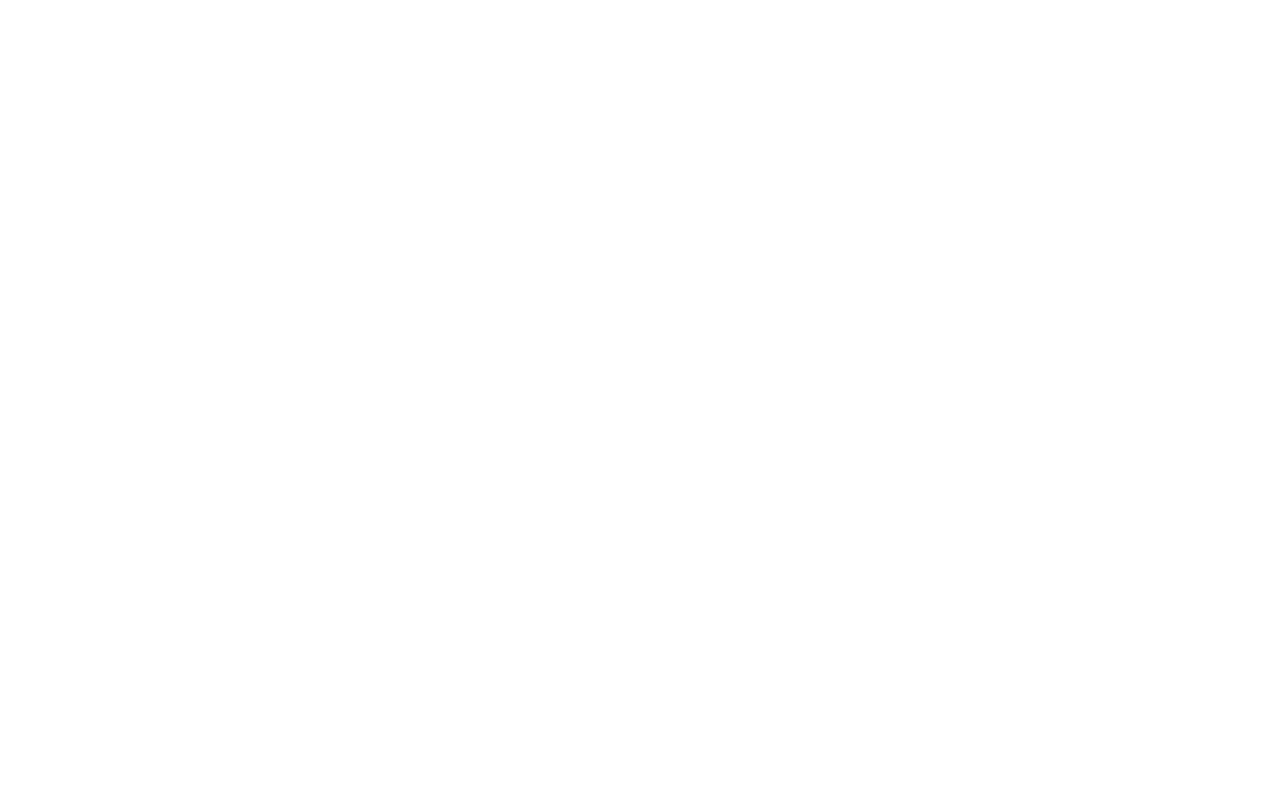
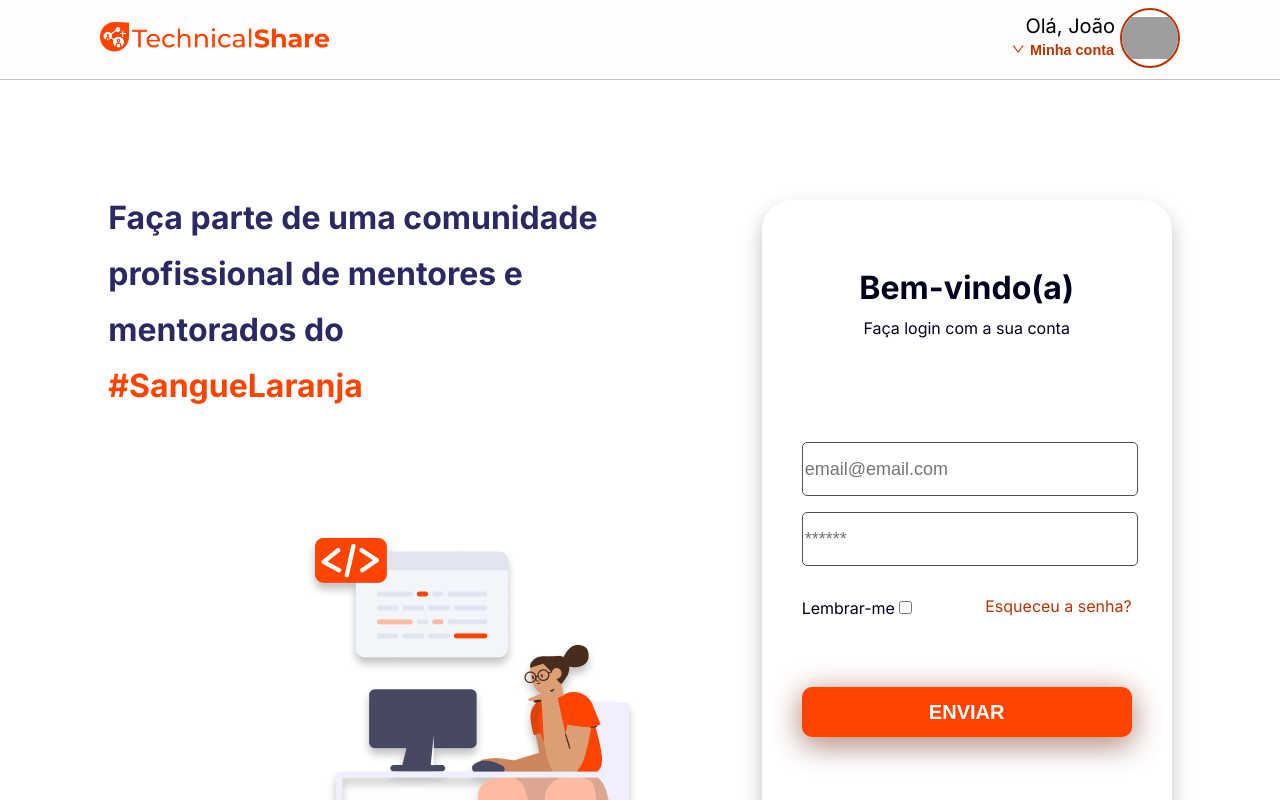
Before and after one commit to ThomasNdSR/technical-share-squad5, a React (Create React App) app in the folder front-end/: page /auth in a window 1280 px wide. Before the commit this address had no page. Shown: the top 800 px of the page. Built offline with nearby package versions, Linux system fonts and the light colour scheme; grey boxes are pictures that could not be loaded.

Commit message:
feat: signin/signup components, input validation

```diff
--- a/front-end/package.json
+++ b/front-end/package.json
@@ -16,11 +16,12 @@
     "react-router-dom": "^6.3.0",
     "react-scripts": "5.0.0",
     "react-toastify": "^8.2.0",
-    "web-vitals": "^2.1.4"
+    "web-vitals": "^2.1.4",
+    "yup": "^0.32.11"
   },
   "scripts": {
     "start": "react-scripts start",
-    "server":"nodemon ../back-end/src/server.js",
+    "server": "nodemon ../back-end/src/server.js",
     "build": "react-scripts build",
     "test": "react-scripts test",
     "eject": "react-scripts eject"
--- /dev/null
+++ b/front-end/src/pages/Authentication/SignIn/index.jsx
@@ -0,0 +1,72 @@
+import { useForm } from "react-hook-form";
+import { yupResolver } from "@hookform/resolvers/yup";
+import * as yup from "yup";
+import "./styles.css";
+
+export const SignIn = ({ toggleComponents }) => {
+  const schema = yup.object().shape({
+    email: yup.string().email().required(),
+    password: yup.string().required(),
+  });
+  const {
+    register,
+    handleSubmit,
+    formState: { errors },
+  } = useForm({
+    resolver: yupResolver(schema),
+  });
+
+  const onSubmit = (data) => {
+    console.log(data);
+  };
+
+  return (
+    <div className="login__component__container">
+      <div className="login__component">
+        <span className="greeting">
+          <h2>Bem-vindo(a)</h2>
+          <p>Faça login com a sua conta</p>
+        </span>
+
+        <form className="login__form" onSubmit={handleSubmit(onSubmit)}>
+          <input
+            className="input__email"
+            placeholder="email@email.com"
+            type="email"
+            name="email"
+            {...register("email", { required: true })}
+          />
+          {errors.email && (
+            <span className="input__error">Campo obrigatório</span>
+          )}
+          <input
+            className="input__senha"
+            placeholder="******"
+            type="password"
+            name="password"
+            {...register("password", { required: true })}
+          />
+          {errors.password && (
+            <span className="input__error">Campo obrigatório</span>
+          )}
+
+          <span className="naosei">
+            <label className="lembrar-me" htmlFor="lembrar-me">
+              Lembrar-me
+              <input type="checkbox" name="lembrar-me" id="lembrar-me" />
+            </label>
+            <p className="forgot__password">Esqueceu a senha?</p>
+          </span>
+          <input className="submit" type="submit" value="ENVIAR" />
+        </form>
+
+        <p className="first__access">
+          Primeiro acesso?{" "}
+          <button className="click__here" onClick={toggleComponents}>
+            Clique aqui!
+          </button>
+        </p>
+      </div>
+    </div>
+  );
+};
--- a/front-end/src/pages/SignIn/styles.css
+++ b/front-end/src/pages/Authentication/SignIn/styles.css
@@ -1,43 +1,17 @@
-.flexbox__container {
+.login__component__container {
   display: flex;
-  justify-content: space-between;
-  flex-direction: row;
-  padding-top: 230px;
-  width: 1400px;
-  margin: 0 auto;
-}
-
-.login__page__headline {
-  display: flex;
-  flex-direction: column;
-  text-align: left;
-  width: 545px;
-  margin-bottom: 90px;
-  line-height: 56px;
-  font-size: 40px;
-}
-
-.headline {
-  color: var(--secondary-02);
-}
-
-.headline p {
-  color: var(--primary-01);
-}
-
-.login__ilustration {
-  align-self: flex-end;
-  padding-top: 180px;
+  justify-content: center;
+  align-items: center;
 }
 
 .login__component {
   color: var(--neutral-02);
-  width: 460px;
+  width: 330px;
   height: 620px;
   display: flex;
   flex-direction: column;
   justify-content: center;
-  padding: 90px 70px;
+  padding: 40px;
   background: #ffffff;
   box-shadow: 0px 10px 20px rgba(0, 0, 0, 0.25);
   border-radius: 30px;
@@ -49,15 +23,23 @@
 }
 .greeting h2 {
   padding-bottom: 1rem;
+  font-size: 2rem;
 }
 
+.input__name,
 .input__email,
 .input__senha {
-  width: 410px;
-  height: 70px;
+  width: 100%;
+  height: 50px;
   border: 1px solid #535050;
   border-radius: 5px;
-  padding: 0 20px;
+  font-size: large;
+  margin-top: 1rem;
+}
+
+.input__error {
+  color: red;
+  font-size: small;
   margin-bottom: 1rem;
 }
 
@@ -65,18 +47,24 @@
   display: flex;
   flex-direction: row;
   justify-content: space-between;
+  margin-top: 2rem;
 }
 
-.forgot__password,
+.forgot__password {
+  color: var(--primary-03);
+}
 .click__here {
   text-decoration: none;
-  color: var(--primary-01);
+  color: var(--primary-03);
+  font-weight: bold;
+  border: none;
+  background-color: transparent;
 }
 
 .submit {
   border: none;
-  width: 450px;
-  height: 70px;
+  width: 100%;
+  height: 50px;
   background: var(--primary-01);
   box-shadow: 0px 4px 30px rgba(185, 50, 0, 0.4),
     0px 10px 30px rgba(0, 0, 0, 0.25);
--- /dev/null
+++ b/front-end/src/pages/Authentication/SignUp/index.jsx
@@ -0,0 +1,95 @@
+import { useForm } from "react-hook-form";
+import { yupResolver } from "@hookform/resolvers/yup";
+import * as yup from "yup";
+import { api } from "../../../services/api";
+import "./styles.css";
+
+export const SignUp = () => {
+  const schema = yup.object().shape({
+    name: yup.string().required(),
+    email: yup.string().email().required(),
+    password: yup.string().required(),
+  });
+
+  const {
+    register,
+    handleSubmit,
+    formState: { errors },
+  } = useForm({
+    resolver: yupResolver(schema),
+  });
+
+  const onSubmit = (data) => {
+    signUp(data);
+  };
+
+  const signUp = async (data) => {
+    try {
+      const response = await api.post("/user/create", data);
+      console.log(response);
+    } catch (error) {
+      console.log(error);
+    }
+  };
+
+  return (
+    <div className="login__component__container">
+      <div className="login__component">
+        <span className="greeting">
+          <h2>Cadastre-se</h2>
+          <p>Para começar a utilizar a plataforma</p>
+        </span>
+
+        <form className="login__form" onSubmit={handleSubmit(onSubmit)}>
+          <input
+            className="input__name"
+            placeholder="Nome"
+            type="text"
+            name="name"
+            {...register("name", { required: true })}
+          />
+          {errors.email && (
+            <span className="input__error">Campo obrigatório</span>
+          )}
+
+          <input
+            className="input__email"
+            placeholder="Email"
+            type="email"
+            name="email"
+            {...register("email", { required: true })}
+          />
+          {errors.email && (
+            <span className="input__error">Campo obrigatório</span>
+          )}
+          <input
+            className="input__senha"
+            placeholder="Senha"
+            type="password"
+            name="password"
+            {...register("password", { required: true })}
+          />
+          {errors.password && (
+            <span className="input__error">Campo obrigatório</span>
+          )}
+
+          <span className="naosei">
+            <label className="lembrar-me" htmlFor="lembrar-me">
+              Lembrar-me
+              <input type="checkbox" name="lembrar-me" id="lembrar-me" />
+            </label>
+            <p className="forgot__password">Esqueceu a senha?</p>
+          </span>
+          <input className="submit" type="submit" value="CADASTRAR" />
+        </form>
+
+        <p className="first__access">
+          Já possui uma conta?{" "}
+          <a className="click__here" href="">
+            Faça o login
+          </a>
+        </p>
+      </div>
+    </div>
+  );
+};
--- /dev/null
+++ b/front-end/src/pages/Authentication/index.jsx
@@ -0,0 +1,40 @@
+import { useState } from "react";
+import { Header } from "../../components/Header";
+import { SignIn } from "./SignIn";
+import { SignUp } from "./SignUp";
+import login__ilustration from "../../assets/work.png";
+// import imagem__01 from "../../assets/01.svg";
+// import imagem__02 from "../../assets/02.svg";
+import "./styles.css";
+
+export const Authentication = () => {
+  const [isRegistered, setIsRegistered] = useState(true);
+
+  const toggleComponents = () => {
+    setIsRegistered((prevState) => !prevState);
+  };
+
+  return (
+    <>
+      <Header page="private" />
+      <main className="flexbox__container">
+        <div className="login__page__headline">
+          <div className="headline">
+            <h3>
+              Faça parte de uma comunidade profissional de mentores e mentorados
+              do <p>#SangueLaranja</p>
+            </h3>
+          </div>
+          <figure className="login__ilustration">
+            <img src={login__ilustration} alt="" />
+          </figure>
+        </div>
+        {isRegistered ? (
+          <SignIn toggleComponents={toggleComponents} />
+        ) : (
+          <SignUp toggleComponents={toggleComponents} />
+        )}
+      </main>
+    </>
+  );
+};
--- /dev/null
+++ b/front-end/src/pages/Authentication/styles.css
@@ -0,0 +1,61 @@
+.flexbox__container {
+  display: flex;
+  justify-content: space-evenly;
+  margin-top: 60px;
+}
+
+.login__page__headline {
+  display: flex;
+  flex-direction: column;
+  text-align: left;
+  width: 545px;
+  line-height: 56px;
+  font-size: 40px;
+}
+
+.headline {
+  color: var(--secondary-02);
+  margin-top: 50px;
+}
+
+.headline p {
+  color: var(--primary-01);
+}
+
+.login__ilustration {
+  align-self: flex-end;
+  padding-top: 120px;
+}
+
+@media screen and (max-width: 425px) {
+  .login__page__headline {
+    display: none;
+  }
+
+  .login__component {
+    max-width: 290px;
+    height: auto;
+  }
+}
+
+@media screen and (max-width: 768px) {
+  .login__page__headline {
+    display: none;
+  }
+
+  .login__component {
+    max-width: 290px;
+    height: auto;
+  }
+}
+
+@media screen and (max-width: 1024px) {
+  .login__component {
+    max-width: 290px;
+    height: auto;
+  }
+
+  .login__ilustration {
+    padding-top: 50px;
+  }
+}
--- a/front-end/src/routes/index.jsx
+++ b/front-end/src/routes/index.jsx
@@ -1,21 +1,17 @@
 import { BrowserRouter, Routes, Route } from "react-router-dom";
-import { SignIn } from "../pages/SignIn";
-import { SignUp } from "../pages/SignUp";
+import { Authentication } from "../pages/Authentication";
 import { Dashboard } from "../pages/Dashboard";
 import { Profile } from "../pages/Profile";
 import { HomePage } from "../pages/HomePage";
-import App from "../App";
 
 export const AppRouting = () => {
   return (
     <BrowserRouter>
       <Routes>
-        {/* <Route path="/" element={<App />} /> */}
-        <Route path="signin" element={<SignIn />} />
-        <Route path="signup" element={<SignUp />} />
+        <Route path="/" element={<HomePage />} />
+        <Route path="auth" element={<Authentication />} />
         <Route path="dashboard" element={<Dashboard />} />
         <Route path="profile" element={<Profile />} />
-        <Route path="homePage" element={<HomePage />} />
       </Routes>
     </BrowserRouter>
   );
```
Also changed, not shown: front-end/src/pages/SignIn/index.jsx (deleted, +0 -63 lines), front-end/src/pages/Authentication/SignUp/styles.css (added), 1 other file (tests, documents, lock files or other folders).
